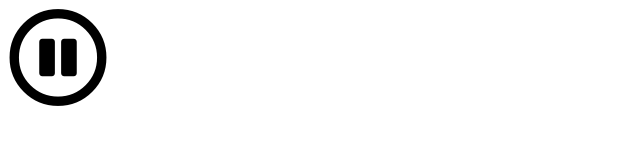
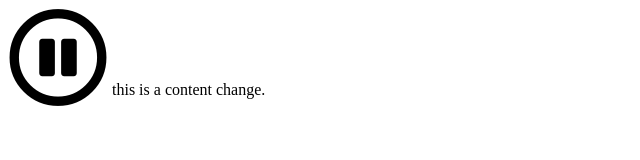
Before and after one commit to jtylermurphy/parkersplacejc, a website: page dist/audiopage.html in a window 1280 px wide. Shown: the whole page, without its empty margins (0-640 px from the left). Drawn offline with Linux system fonts and the light colour scheme.

Commit message:
triggering build

```diff
--- a/dist/audiopage.html
+++ b/dist/audiopage.html
@@ -67,5 +67,6 @@
     <i class="far fa-pause-circle hidden" id="pause" onclick="pause()"></i>
 
     <audio id="audio" src="audio/Never_Gonna_Give_You_Up.mp3"></audio>
+    this is a content change.
   </body>
 </html>
```
